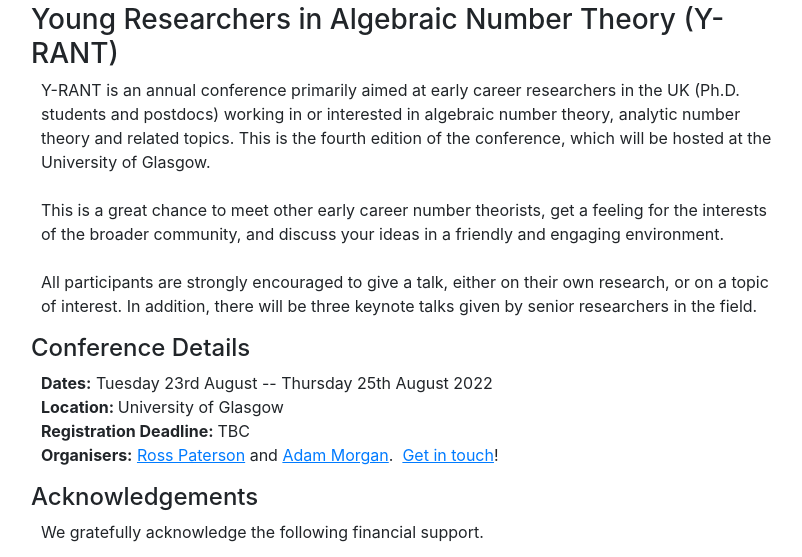
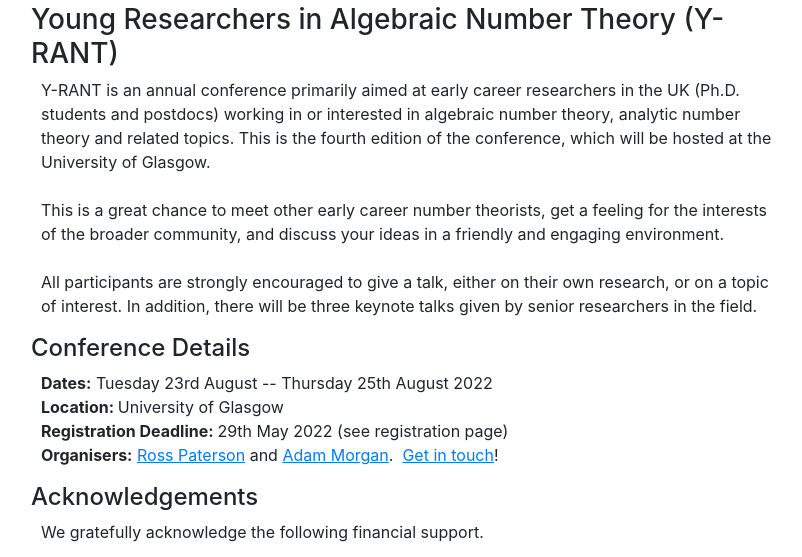
Before and after one commit to Y-RANT/Y-RANT.github.io, a plain HTML site: page index.html in a window 1280 px wide. Shown: the part 71-628 px from the top of the page, without its empty margins (224-1026 px from the left). Drawn offline with Linux system fonts and the light colour scheme.

Commit message:
fixed tbc

```diff
--- a/index.html
+++ b/index.html
@@ -38,7 +38,7 @@
                 <div>
                     <h4>Conference Details</h4>
                     <div>
-                        <p style="max-width: 800px;width: 100%;"><strong>Dates:</strong>&nbsp;Tuesday 23rd August -- Thursday 25th August 2022<br><strong>Location:&nbsp;</strong>University of Glasgow<br><strong>Registration Deadline: </strong>TBC<br><strong>Organisers:</strong>&nbsp;<a href="https://ramifiedprime.github.io/"><span style="text-decoration: underline;">Ross Paterson</span></a>&nbsp;and&nbsp;<a href="https://amorgan516.github.io/"><span style="text-decoration: underline;">Adam Morgan</span></a>.&nbsp;&nbsp;<a href="mailto:YRANTConference@gmail.com"><span style="text-decoration: underline;">Get in touch</span></a>!<br></p>
+                        <p style="max-width: 800px;width: 100%;"><strong>Dates:</strong>&nbsp;Tuesday 23rd August -- Thursday 25th August 2022<br><strong>Location:&nbsp;</strong>University of Glasgow<br><strong>Registration Deadline: </strong>29th May 2022 (see registration page)<br><strong>Organisers:</strong>&nbsp;<a href="https://ramifiedprime.github.io/"><span style="text-decoration: underline;">Ross Paterson</span></a>&nbsp;and&nbsp;<a href="https://amorgan516.github.io/"><span style="text-decoration: underline;">Adam Morgan</span></a>.&nbsp;&nbsp;<a href="mailto:YRANTConference@gmail.com"><span style="text-decoration: underline;">Get in touch</span></a>!<br></p>
                     </div>
                 </div>
                 <div>
```
